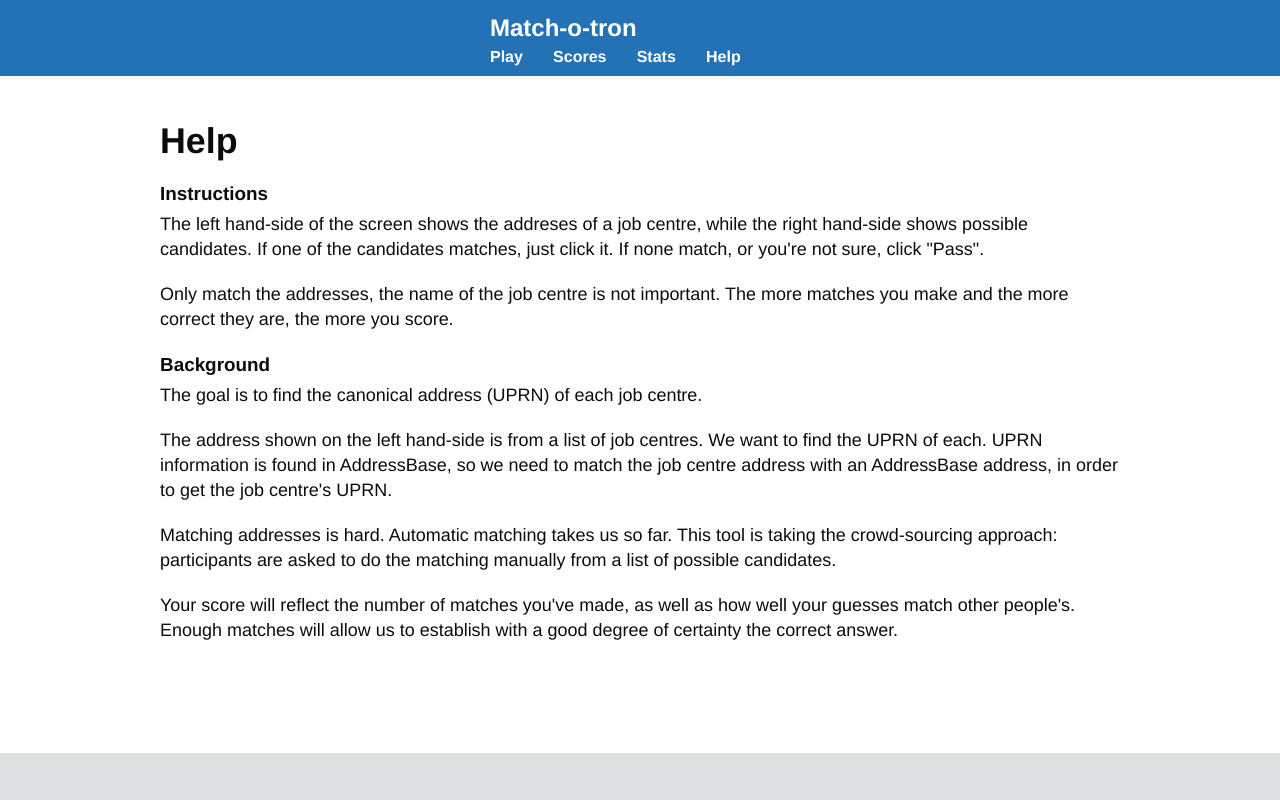
After one commit to openregister/address-matcher, a Django app: page /match/help/ in a window 1280 px wide. The commit adds this page. Run offline with Django 3.2, Linux system fonts and the light colour scheme; parts of the project's set-up code (start-up, migrations or seed data) failed here and were passed over.

Commit message:
Add help page and tweak user select

```diff
--- a/match/static/match/app.css
+++ b/match/static/match/app.css
@@ -74,3 +74,14 @@ strong {
   cursor: help;
   margin-left: 1.4em;
 }
+
+.helpBox {
+  background-color: white;
+  padding: .2em;
+  border: 8px solid brown;
+  position: fixed;
+  padding: 0 1em 1em 1em;
+  top: 10%;
+  left: 10%;
+  width: 80%;
+}
--- a/match/templates/base.html
+++ b/match/templates/base.html
@@ -41,9 +41,13 @@
             <nav id="proposition-menu">
               <a href='/' id='proposition-name'>Match-o-tron</a>
               <p id="proposition-link">
+                <a href="/">Play</a>
+                <span> ---- </span>
                 <a href="{% url 'scores' %}#users">Scores</a>
                 <span> ---- </span>
                 <a href="{% url 'scores' %}#addresses">Stats</a>
+                <span> ---- </span>
+                <a href="{% url 'help' %}">Help</a>
               </p>
             </nav>
           </div>
--- /dev/null
+++ b/match/templates/help.html
@@ -0,0 +1,51 @@
+{% extends "base.html" %}
+
+
+{% block content %}
+
+<h1 class="heading-large">Help</h1>
+
+<h2 class="heading-small">Instructions</h2>
+
+<p>
+  The left hand-side of the screen shows the addreses of a job centre,
+  while the right hand-side shows possible candidates. If one of the
+  candidates matches, just click it. If none match, or you're not
+  sure, click "Pass".
+</p>
+
+<p>
+  Only match the addresses, the name of the job
+  centre is not important. The more matches you make
+  and the more correct they are, the more you score.
+</p>
+
+
+<h2 class="heading-small">Background</h2>
+
+<p>
+  The goal is to find the canonical address (UPRN) of each job centre.
+</p>
+
+<p>
+  The address shown on the left hand-side is from a list of job centres.
+  We want to find the UPRN of each. UPRN information is found in AddressBase,
+  so we need to match the job centre address with an AddressBase address, in
+  order to get the job centre's UPRN.
+</p>
+
+<p>
+  Matching addresses is hard. Automatic matching takes us so far.
+  This tool is taking the crowd-sourcing approach:
+  participants are asked to do the matching manually from a list of possible
+  candidates.
+</p>
+
+<p>
+  Your score will reflect the number of matches you've made, as well as how well
+  your guesses match other people's. Enough matches will allow us to establish
+  with a good degree of certainty the correct answer.
+</p>
+
+
+{% endblock %}
--- a/match/urls.py
+++ b/match/urls.py
@@ -67,6 +67,7 @@ urlpatterns = [
     url(r'^main/$', views.index, name='main'),
     url(r'^send/$', views.send, name='matches2'),
     url(r'^scores/$', views.scores, name='scores'),
+    url(r'^help/$', views.help, name='help'),
     url(r'^scores.json$', views.scores_json),
     url(r'^', include(router.urls)),
     url(r'^api-auth/', include('rest_framework.urls', namespace='rest_framework'))
--- a/match/views.py
+++ b/match/views.py
@@ -17,6 +17,12 @@ import random
 
 def index(request):
     template = loader.get_template('main.html')
+    context = {}
+    return HttpResponse(template.render(context, request))
+
+
+def help(request):
+    template = loader.get_template('help.html')
     context = {}
     return HttpResponse(template.render(context, request))
 
```
Also changed, not shown: match/static/elm.js, 1 other file.
